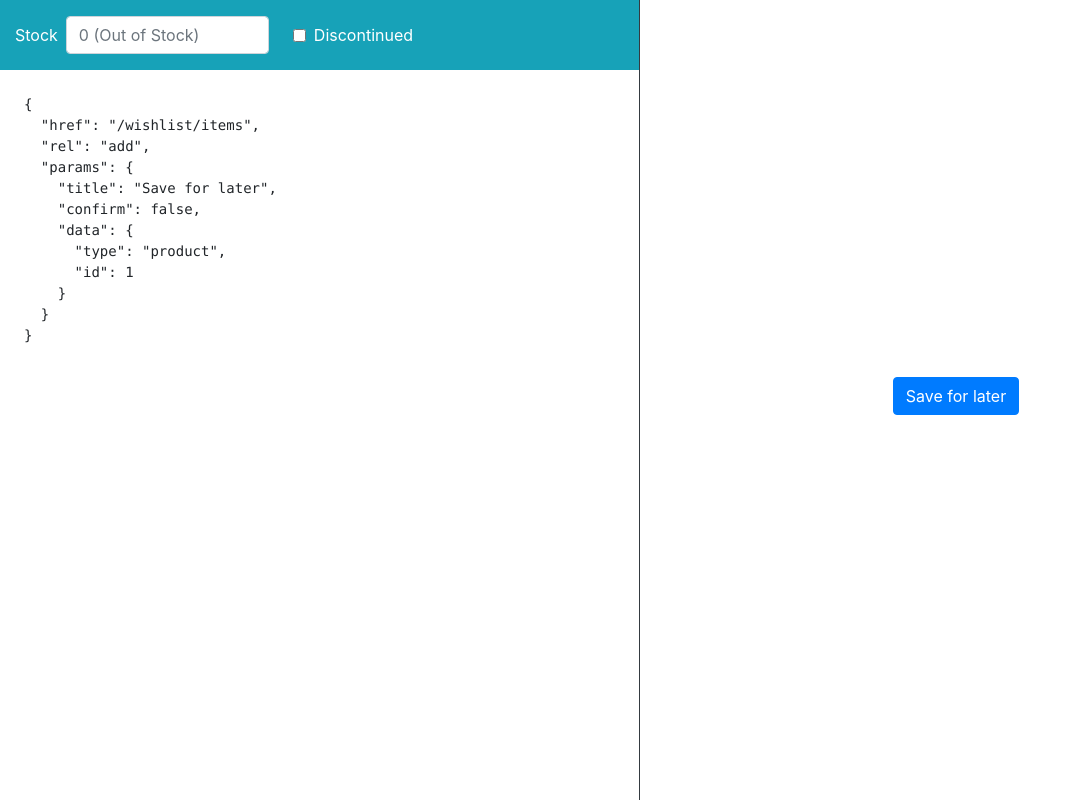
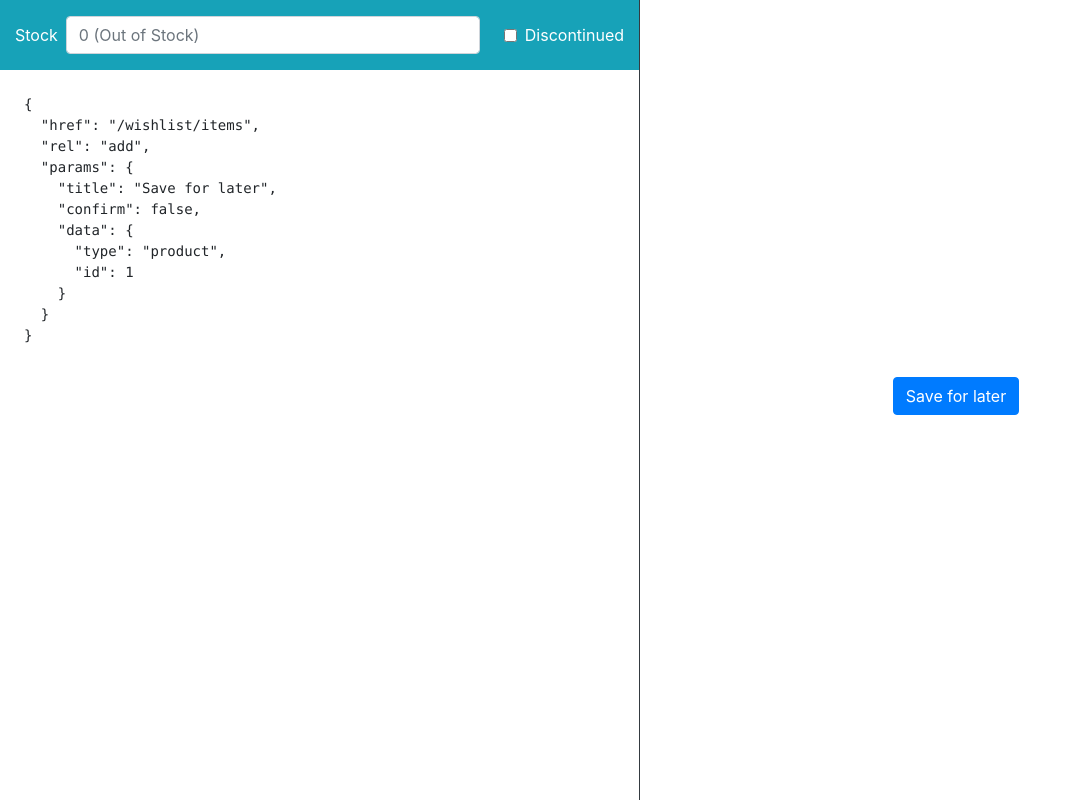
Before and after one commit to gabesullice/dynamic-link-demo, a plain HTML site: page index.html in a window 1280 px wide. Shown: the whole page, without its empty margins (0-1082 px from the left). Drawn offline with nearby package versions, Linux system fonts and the light colour scheme.

Commit message:
form styling

```diff
--- a/index.html
+++ b/index.html
@@ -14,8 +14,8 @@
               <div id="availability" class="row bg-info text-white">
                 <form class="col form-inline my-3">
                   <label for="stock" class="mr-2">Stock</label>
-                  <input id="stock" class="form-control col-sm-4 mr-sm-4 mb-3 mb-sm-0" type="number" name="stock" size="10" min="0" max="3" placeholder="0 (Out of Stock)">
-                  <div class="form-check">
+                  <input id="stock" class="form-control flex-fill mr-sm-4" style="min-width: 10em;" type="number" name="stock" size="10" min="0" max="3" placeholder="0 (Out of Stock)">
+                  <div class="form-check mt-3 mt-md-0">
                     <input id="discontinued" class="form-check-input mr-2" type="checkbox" name="discontinued">
                     <label for="discontinued" class="form-check-label">Discontinued</label>
                   </div>
```
